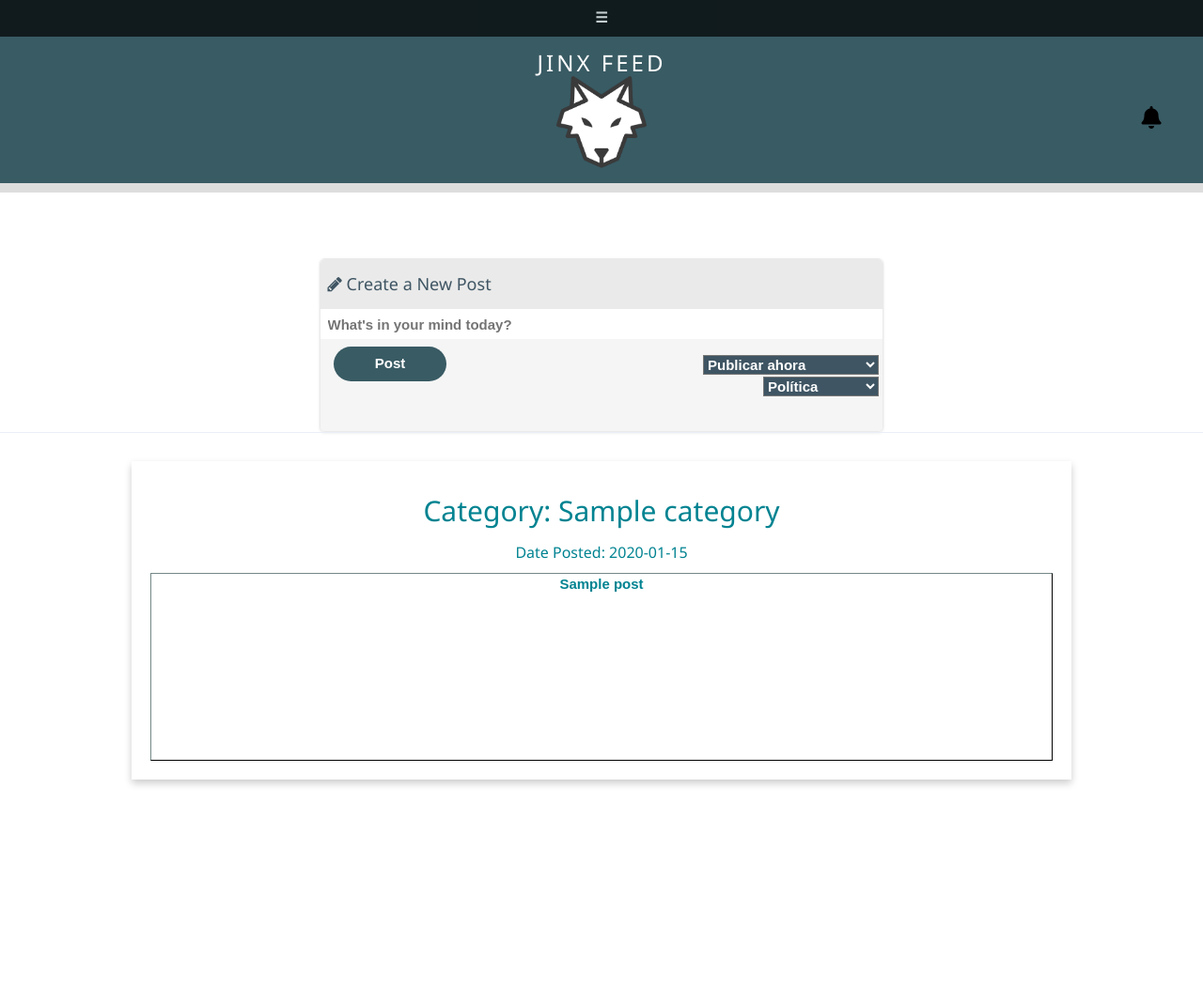
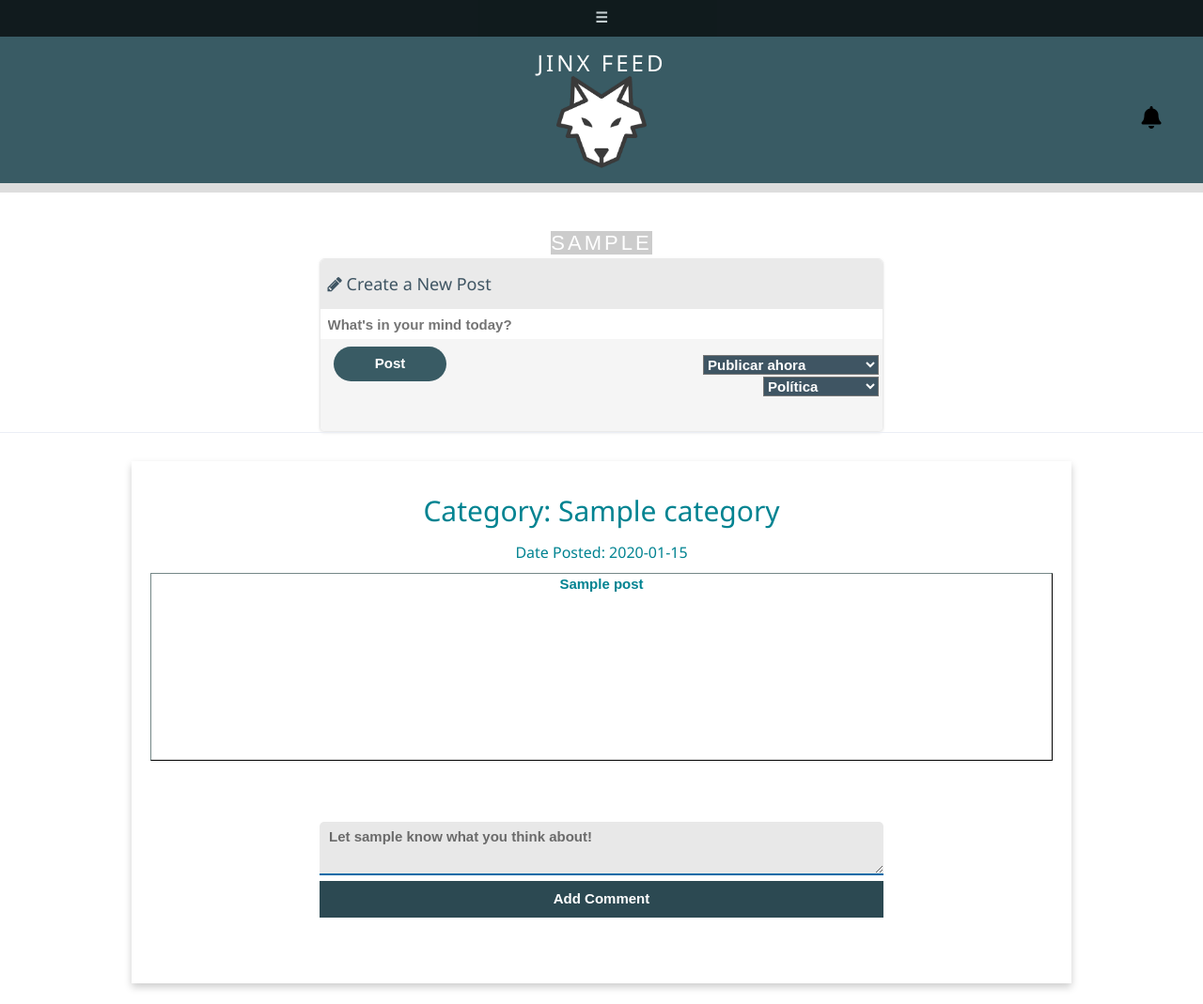
Before and after one commit to nickolasnolte1/Proyecto-Estructura-de-Datos-2.0, a Python web app: template templates/homepage.html in a window 1280 px wide; the page is wider, and only the part inside the window is pictured. Shown: that part at 94% size. Before the commit the page ends 837 px from the top of that part, so only its background shows below. Run offline with Jinja, Linux system fonts and the light colour scheme; the template is opened without the code that fills it: most values are stand-ins (such as "Sample title", 1, 10 or a date in 2020); some libraries are stand-ins or nearby versions.

Commit message:
Homepage update (comments)

```diff
--- a/templates/homepage.html
+++ b/templates/homepage.html
@@ -314,7 +314,40 @@ ul {
 
 
 
+/** Comments **/
+
+.container_comment {
+	max-width: 640px;
+	margin: 30px auto;
+	background: #fff;
+	border-radius: 8px;
+	padding: 20px;
+}
+
+.comment {
+	display: block;
+	transition: all 1s;
+}
+.commentClicked {
+	min-height: 0px;
+	border: 1px solid #eee;
+	border-radius: 5px;
+	padding: 5px 10px
+}
+
+.container_comment textarea {
+	width: 100%;
+	border: none;
+	background: #E8E8E8;
+	padding: 5px 10px;
+	height: 50%;
+	border-radius: 5px 5px 0px 0px;
+	border-bottom: 2px solid #016BA8;
+	transition: all 0.5s;
+	margin-top: 15px;
+}
     </style>
+
 
     <link rel="stylesheet" href="/static/css/style2.css">
 
@@ -414,11 +447,11 @@ ul {
                     <div>
                         <img src=""  alt="">
                     </div>
-                    <div class="fb-user-details">
-                        <h3><a href="#" class="#">{{username}}</a></h3>
+                    <div  class="fb-user-details">
+                        <h3><a style="background-color: #cccccc;" href="#" class="#">{{username}}</a></h3>
                     </div>
                     <div class="widget-post" aria-labelledby="post-header-title">
-                        <div class="widget-post__header">
+                        <div  class="widget-post__header">
                           <h2 class="widget-post__title" id="post-header-title">
                               <i class="fa fa-pencil" aria-hidden="true"></i>
                             Create a New Post
@@ -467,7 +500,28 @@ ul {
                         <h2>Category: {{category}}</h2>
                         <h6>Date Posted: {{date}}</h6>
                           <div class="postbox" style="height:200px;">{{post}}</div>
+
+                          <!-- Comments -->
+                          <section id="app">
+                            <div class="container_comment">
+                              <div class="row">
+                                <div class="col-6">
+                                  <div class="comment">
+                                <p v-for="items in item" v-text="items"></p>
+                                  </div> <!--End Comment-->
+                                  </div> <!--End col -->
+                                  </div> <!-- End row -->
+                              <div class="row">
+                                <div class="col-6">
+                              <textarea type="text" class="input" placeholder="Let {{username}} know what you think about!" v-model="newItem" @keyup.enter="addItem()"></textarea>
+                                  <button style="background-color: #2c4952;" v-on:click="addItem()" class='primaryContained float-right' type="submit">Add Comment</button>
+                                </div> <!-- End col -->
+                              </div> <!--End Row -->
+                            </div> <!--End Container -->
+                          </section> <!-- end App -->
                       </div>
+
+
                       <br>
                     {%endfor%}
 
```
Also changed, not shown: flask_profiler.sql.
